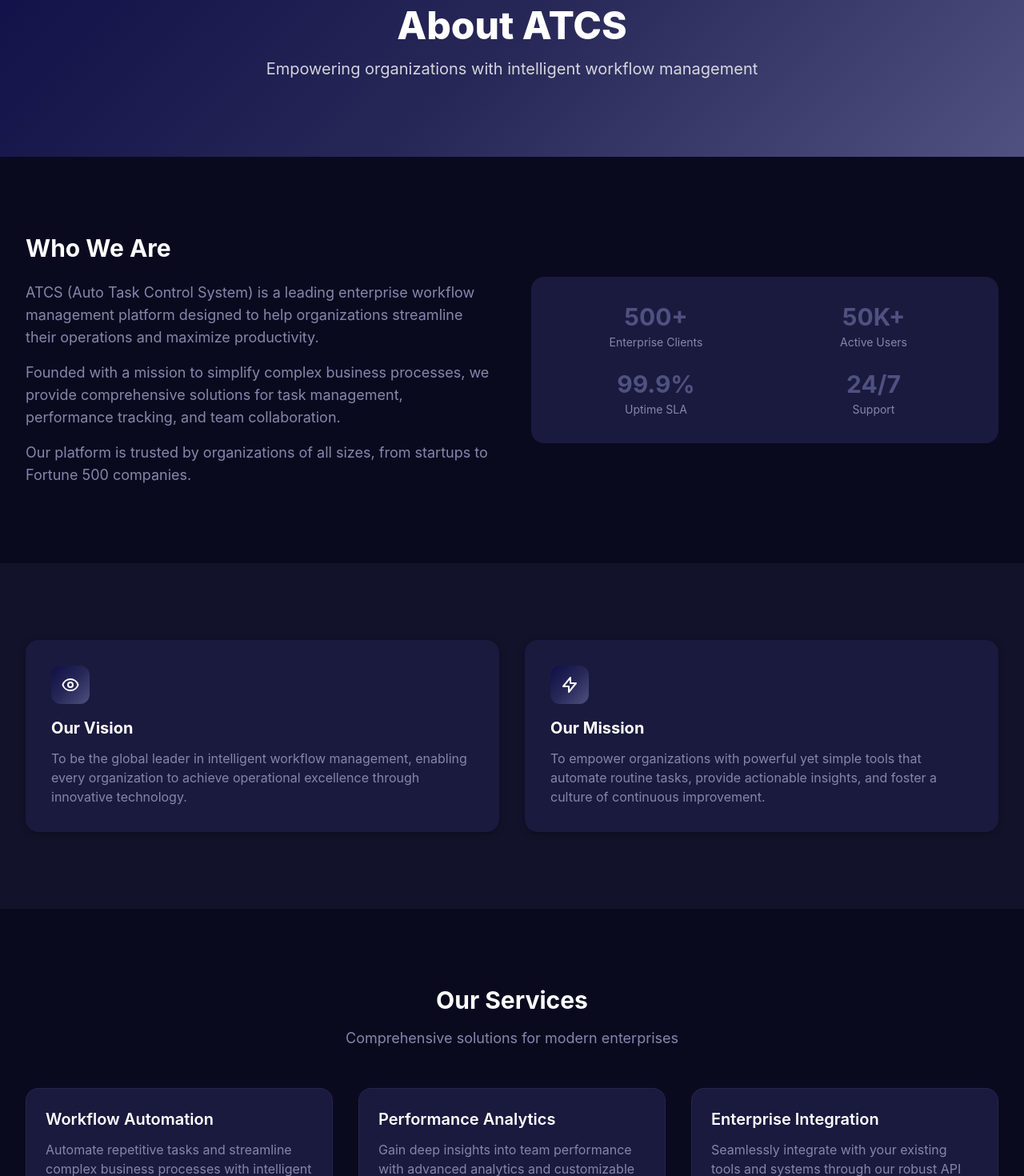
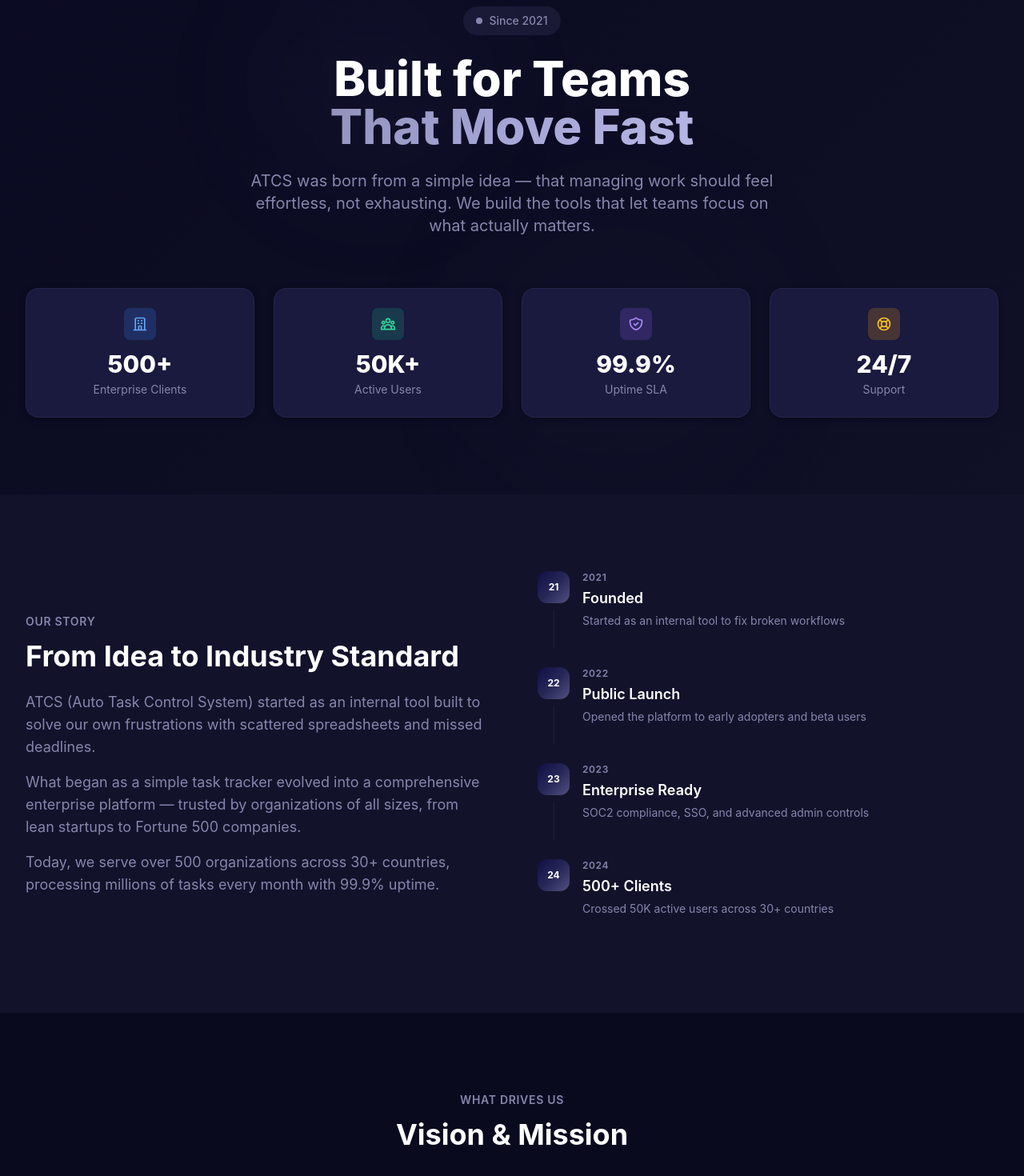
Before and after one commit to KingObioma/ATCS-UI-Prototype, a Next.js app: page /about in a window 1280 px wide. Shown: the part 120-1590 px from the top of the page at 80% size. Built offline with nearby package versions, Linux system fonts and the light colour scheme.

Commit message:
Initial commit  ATCS demo site

```diff
--- a/src/app/about/page.tsx
+++ b/src/app/about/page.tsx
@@ -10,78 +10,161 @@ export default function AboutPage() {
       <PublicNavbar />
 
       {/* Hero Section */}
-      <section className="pt-24 pb-16 lg:pt-32 lg:pb-24 gradient-brand">
-        <div className="max-w-7xl mx-auto px-4 sm:px-6 lg:px-8 text-center">
-          <h1 className="text-4xl sm:text-5xl font-extrabold text-white">
-            About ATCS
-          </h1>
-          <p className="mt-4 text-xl text-white/80 max-w-2xl mx-auto">
-            Empowering organizations with intelligent workflow management
-          </p>
+      <section className="relative pt-24 pb-16 lg:pt-32 lg:pb-24 overflow-hidden">
+        {/* Background decorations */}
+        <div className="absolute inset-0 gradient-brand opacity-[0.03] dark:opacity-[0.08]" />
+        <div className="absolute top-20 left-1/4 w-72 h-72 bg-brand-accent/10 dark:bg-brand-accent/5 rounded-full blur-3xl" />
+        <div className="absolute bottom-0 right-1/4 w-96 h-96 bg-brand-secondary/10 dark:bg-brand-secondary/5 rounded-full blur-3xl" />
+
+        <div className="relative max-w-7xl mx-auto px-4 sm:px-6 lg:px-8">
+          <div className="max-w-3xl mx-auto text-center">
+            <div className="inline-flex items-center gap-2 px-4 py-2 rounded-full bg-brand-accent/10 dark:bg-brand-accent/20 mb-6">
+              <span className="w-2 h-2 bg-brand-accent dark:bg-brand-muted rounded-full" />
+              <span className="text-sm font-medium text-brand-secondary dark:text-brand-muted">Since 2021</span>
+            </div>
+            <h1 className="text-4xl sm:text-5xl lg:text-6xl font-extrabold text-brand-primary dark:text-white leading-tight">
+              Built for Teams
+              <span className="block gradient-text">That Move Fast</span>
+            </h1>
+            <p className="mt-6 text-lg sm:text-xl text-brand-muted max-w-2xl mx-auto">
+              ATCS was born from a simple idea — that managing work should feel effortless, not exhausting. We build the tools that let teams focus on what actually matters.
+            </p>
+          </div>
+
+          {/* Stats row */}
+          <div className="mt-16 grid grid-cols-2 lg:grid-cols-4 gap-4 sm:gap-6">
+            {[
+              {
+                value: '500+',
+                label: 'Enterprise Clients',
+                icon: (
+                  <svg className="w-5 h-5" fill="none" stroke="currentColor" viewBox="0 0 24 24">
+                    <path strokeLinecap="round" strokeLinejoin="round" strokeWidth={2} d="M19 21V5a2 2 0 00-2-2H7a2 2 0 00-2 2v16m14 0h2m-2 0h-5m-9 0H3m2 0h5M9 7h1m-1 4h1m4-4h1m-1 4h1m-5 10v-5a1 1 0 011-1h2a1 1 0 011 1v5m-4 0h4" />
+                  </svg>
+                ),
+                color: 'bg-blue-100 dark:bg-blue-500/20 text-blue-600 dark:text-blue-400',
+              },
+              {
+                value: '50K+',
+                label: 'Active Users',
+                icon: (
+                  <svg className="w-5 h-5" fill="none" stroke="currentColor" viewBox="0 0 24 24">
+                    <path strokeLinecap="round" strokeLinejoin="round" strokeWidth={2} d="M17 20h5v-2a3 3 0 00-5.356-1.857M17 20H7m10 0v-2c0-.656-.126-1.283-.356-1.857M7 20H2v-2a3 3 0 015.356-1.857M7 20v-2c0-.656.126-1.283.356-1.857m0 0a5.002 5.002 0 019.288 0M15 7a3 3 0 11-6 0 3 3 0 016 0zm6 3a2 2 0 11-4 0 2 2 0 014 0zM7 10a2 2 0 11-4 0 2 2 0 014 0z" />
+                  </svg>
+                ),
+                color: 'bg-emerald-100 dark:bg-emerald-500/20 text-emerald-600 dark:text-emerald-400',
+              },
+              {
+                value: '99.9%',
+                label: 'Uptime SLA',
+                icon: (
+                  <svg className="w-5 h-5" fill="none" stroke="currentColor" viewBox="0 0 24 24">
+                    <path strokeLinecap="round" strokeLinejoin="round" strokeWidth={2} d="M9 12l2 2 4-4m5.618-4.016A11.955 11.955 0 0112 2.944a11.955 11.955 0 01-8.618 3.04A12.02 12.02 0 003 9c0 5.591 3.824 10.29 9 11.622 5.176-1.332 9-6.03 9-11.622 0-1.042-.133-2.052-.382-3.016z" />
+                  </svg>
+                ),
+                color: 'bg-violet-100 dark:bg-violet-500/20 text-violet-600 dark:text-violet-400',
+              },
+              {
+                value: '24/7',
+                label: 'Support',
+                icon: (
+                  <svg className="w-5 h-5" fill="none" stroke="currentColor" viewBox="0 0 24 24">
+                    <path strokeLinecap="round" strokeLinejoin="round" strokeWidth={2} d="M18.364 5.636l-3.536 3.536m0 5.656l3.536 3.536M9.172 9.172L5.636 5.636m3.536 9.192l-3.536 3.536M21 12a9 9 0 11-18 0 9 9 0 0118 0zm-5 0a4 4 0 11-8 0 4 4 0 018 0z" />
+                  </svg>
+                ),
+                color: 'bg-amber-100 dark:bg-amber-500/20 text-amber-600 dark:text-amber-400',
+              },
+            ].map((stat, i) => (
+              <div
+                key={i}
+                className="bg-white dark:bg-dark-card rounded-2xl p-5 sm:p-6 shadow-card dark:shadow-card-dark border border-brand-muted/10 dark:border-brand-accent/20 text-center"
+              >
+                <div className={`w-10 h-10 ${stat.color} rounded-lg mx-auto mb-3 flex items-center justify-center`}>
+                  {stat.icon}
+                </div>
+                <p className="text-2xl sm:text-3xl font-extrabold text-brand-primary dark:text-white">{stat.value}</p>
+                <p className="text-sm text-brand-muted mt-1">{stat.label}</p>
+              </div>
+            ))}
+          </div>
         </div>
       </section>
 
-      {/* Company Overview */}
-      <section className="py-16 lg:py-24">
+      {/* Story Section */}
+      <section className="py-16 lg:py-24 bg-light-bg dark:bg-dark-surface">
         <div className="max-w-7xl mx-auto px-4 sm:px-6 lg:px-8">
-          <div className="grid lg:grid-cols-2 gap-12 items-center">
+          <div className="grid lg:grid-cols-2 gap-12 lg:gap-16 items-center">
             <div>
-              <h2 className="text-3xl font-bold text-brand-primary dark:text-white mb-6">
-                Who We Are
+              <span className="text-sm font-semibold text-brand-accent dark:text-brand-muted uppercase tracking-wider">Our Story</span>
+              <h2 className="text-3xl sm:text-4xl font-bold text-brand-primary dark:text-white mt-3 mb-6">
+                From Idea to Industry Standard
               </h2>
               <p className="text-lg text-brand-muted mb-4">
-                ATCS (Auto Task Control System) is a leading enterprise workflow management platform designed to help organizations streamline their operations and maximize productivity.
+                ATCS (Auto Task Control System) started as an internal tool built to solve our own frustrations with scattered spreadsheets and missed deadlines.
               </p>
               <p className="text-lg text-brand-muted mb-4">
-                Founded with a mission to simplify complex business processes, we provide comprehensive solutions for task management, performance tracking, and team collaboration.
+                What began as a simple task tracker evolved into a comprehensive enterprise platform — trusted by organizations of all sizes, from lean startups to Fortune 500 companies.
               </p>
               <p className="text-lg text-brand-muted">
-                Our platform is trusted by organizations of all sizes, from startups to Fortune 500 companies.
+                Today, we serve over 500 organizations across 30+ countries, processing millions of tasks every month with 99.9% uptime.
               </p>
             </div>
-            <div className="bg-light-bg dark:bg-dark-card rounded-2xl p-8">
-              <div className="grid grid-cols-2 gap-6">
-                {[
-                  { value: '500+', label: 'Enterprise Clients' },
-                  { value: '50K+', label: 'Active Users' },
-                  { value: '99.9%', label: 'Uptime SLA' },
-                  { value: '24/7', label: 'Support' },
-                ].map((stat, i) => (
-                  <div key={i} className="text-center">
-                    <p className="text-3xl font-bold text-brand-secondary dark:text-brand-accent">{stat.value}</p>
-                    <p className="text-sm text-brand-muted mt-1">{stat.label}</p>
+
+            {/* Visual timeline */}
+            <div className="space-y-6">
+              {[
+                { year: '2021', title: 'Founded', desc: 'Started as an internal tool to fix broken workflows' },
+                { year: '2022', title: 'Public Launch', desc: 'Opened the platform to early adopters and beta users' },
+                { year: '2023', title: 'Enterprise Ready', desc: 'SOC2 compliance, SSO, and advanced admin controls' },
+                { year: '2024', title: '500+ Clients', desc: 'Crossed 50K active users across 30+ countries' },
+              ].map((item, i) => (
+                <div key={i} className="flex gap-4">
+                  <div className="flex flex-col items-center">
+                    <div className="w-10 h-10 gradient-brand rounded-xl flex items-center justify-center flex-shrink-0">
+                      <span className="text-white font-bold text-xs">{item.year.slice(2)}</span>
+                    </div>
+                    {i < 3 && <div className="w-px h-full bg-brand-muted/20 dark:bg-brand-accent/20 mt-2" />}
                   </div>
-                ))}
-              </div>
+                  <div className="pb-6">
+                    <p className="text-xs font-semibold text-brand-accent dark:text-brand-muted uppercase tracking-wider">{item.year}</p>
+                    <h3 className="text-lg font-semibold text-brand-primary dark:text-white mt-1">{item.title}</h3>
+                    <p className="text-sm text-brand-muted mt-1">{item.desc}</p>
+                  </div>
+                </div>
+              ))}
             </div>
           </div>
         </div>
       </section>
 
       {/* Vision & Mission */}
-      <section className="py-16 lg:py-24 bg-light-bg dark:bg-dark-surface">
+      <section className="py-16 lg:py-24">
         <div className="max-w-7xl mx-auto px-4 sm:px-6 lg:px-8">
+          <div className="text-center mb-12">
+            <span className="text-sm font-semibold text-brand-accent dark:text-brand-muted uppercase tracking-wider">What Drives Us</span>
+            <h2 className="text-3xl sm:text-4xl font-bold text-brand-primary dark:text-white mt-3">Vision & Mission</h2>
+          </div>
           <div className="grid md:grid-cols-2 gap-8">
-            <div className="bg-white dark:bg-dark-card rounded-2xl p-8 shadow-card dark:shadow-card-dark">
-              <div className="w-12 h-12 gradient-brand rounded-xl flex items-center justify-center mb-4">
-                <svg className="w-6 h-6 text-white" fill="none" stroke="currentColor" viewBox="0 0 24 24">
+            <div className="bg-light-bg dark:bg-dark-card rounded-2xl p-8 border border-brand-muted/10 dark:border-brand-accent/20">
+              <div className="w-12 h-12 bg-blue-100 dark:bg-blue-500/20 rounded-xl flex items-center justify-center mb-5">
+                <svg className="w-6 h-6 text-blue-600 dark:text-blue-400" fill="none" stroke="currentColor" viewBox="0 0 24 24">
                   <path strokeLinecap="round" strokeLinejoin="round" strokeWidth={2} d="M15 12a3 3 0 11-6 0 3 3 0 016 0z" />
                   <path strokeLinecap="round" strokeLinejoin="round" strokeWidth={2} d="M2.458 12C3.732 7.943 7.523 5 12 5c4.478 0 8.268 2.943 9.542 7-1.274 4.057-5.064 7-9.542 7-4.477 0-8.268-2.943-9.542-7z" />
                 </svg>
               </div>
               <h3 className="text-xl font-bold text-brand-primary dark:text-white mb-3">Our Vision</h3>
-              <p className="text-brand-muted">
+              <p className="text-brand-muted leading-relaxed">
                 To be the global leader in intelligent workflow management, enabling every organization to achieve operational excellence through innovative technology.
               </p>
             </div>
-            <div className="bg-white dark:bg-dark-card rounded-2xl p-8 shadow-card dark:shadow-card-dark">
-              <div className="w-12 h-12 gradient-brand rounded-xl flex items-center justify-center mb-4">
-                <svg className="w-6 h-6 text-white" fill="none" stroke="currentColor" viewBox="0 0 24 24">
+            <div className="bg-light-bg dark:bg-dark-card rounded-2xl p-8 border border-brand-muted/10 dark:border-brand-accent/20">
+              <div className="w-12 h-12 bg-amber-100 dark:bg-amber-500/20 rounded-xl flex items-center justify-center mb-5">
+                <svg className="w-6 h-6 text-amber-600 dark:text-amber-400" fill="none" stroke="currentColor" viewBox="0 0 24 24">
                   <path strokeLinecap="round" strokeLinejoin="round" strokeWidth={2} d="M13 10V3L4 14h7v7l9-11h-7z" />
                 </svg>
               </div>
               <h3 className="text-xl font-bold text-brand-primary dark:text-white mb-3">Our Mission</h3>
-              <p className="text-brand-muted">
+              <p className="text-brand-muted leading-relaxed">
                 To empower organizations with powerful yet simple tools that automate routine tasks, provide actionable insights, and foster a culture of continuous improvement.
               </p>
             </div>
@@ -90,30 +173,52 @@ export default function AboutPage() {
       </section>
 
       {/* Services */}
-      <section className="py-16 lg:py-24">
+      <section className="py-16 lg:py-24 bg-light-bg dark:bg-dark-surface">
         <div className="max-w-7xl mx-auto px-4 sm:px-6 lg:px-8">
           <div className="text-center mb-12">
-            <h2 className="text-3xl font-bold text-brand-primary dark:text-white">Our Services</h2>
-            <p className="mt-4 text-lg text-brand-muted">Comprehensive solutions for modern enterprises</p>
+            <span className="text-sm font-semibold text-brand-accent dark:text-brand-muted uppercase tracking-wider">What We Offer</span>
+            <h2 className="text-3xl sm:text-4xl font-bold text-brand-primary dark:text-white mt-3">Our Services</h2>
+            <p className="mt-4 text-lg text-brand-muted max-w-2xl mx-auto">Comprehensive solutions for modern enterprises</p>
           </div>
           <div className="grid md:grid-cols-3 gap-8">
             {[
               {
                 title: 'Workflow Automation',
                 description: 'Automate repetitive tasks and streamline complex business processes with intelligent workflows.',
+                icon: (
+                  <svg className="w-6 h-6" fill="none" stroke="currentColor" viewBox="0 0 24 24">
+                    <path strokeLinecap="round" strokeLinejoin="round" strokeWidth={2} d="M4 4v5h.582m15.356 2A8.001 8.001 0 004.582 9m0 0H9m11 11v-5h-.581m0 0a8.003 8.003 0 01-15.357-2m15.357 2H15" />
+                  </svg>
+                ),
+                color: 'bg-emerald-100 dark:bg-emerald-500/20 text-emerald-600 dark:text-emerald-400',
               },
               {
                 title: 'Performance Analytics',
                 description: 'Gain deep insights into team performance with advanced analytics and customizable dashboards.',
+                icon: (
+                  <svg className="w-6 h-6" fill="none" stroke="currentColor" viewBox="0 0 24 24">
+                    <path strokeLinecap="round" strokeLinejoin="round" strokeWidth={2} d="M9 19v-6a2 2 0 00-2-2H5a2 2 0 00-2 2v6a2 2 0 002 2h2a2 2 0 002-2zm0 0V9a2 2 0 012-2h2a2 2 0 012 2v10m-6 0a2 2 0 002 2h2a2 2 0 002-2m0 0V5a2 2 0 012-2h2a2 2 0 012 2v14a2 2 0 01-2 2h-2a2 2 0 01-2-2z" />
+                  </svg>
+                ),
+                color: 'bg-blue-100 dark:bg-blue-500/20 text-blue-600 dark:text-blue-400',
               },
               {
                 title: 'Enterprise Integration',
                 description: 'Seamlessly integrate with your existing tools and systems through our robust API platform.',
+                icon: (
+                  <svg className="w-6 h-6" fill="none" stroke="currentColor" viewBox="0 0 24 24">
+                    <path strokeLinecap="round" strokeLinejoin="round" strokeWidth={2} d="M11 4a2 2 0 114 0v1a1 1 0 001 1h3a1 1 0 011 1v3a1 1 0 01-1 1h-1a2 2 0 100 4h1a1 1 0 011 1v3a1 1 0 01-1 1h-3a1 1 0 01-1-1v-1a2 2 0 10-4 0v1a1 1 0 01-1 1H7a1 1 0 01-1-1v-3a1 1 0 00-1-1H4a2 2 0 110-4h1a1 1 0 001-1V7a1 1 0 011-1h3a1 1 0 001-1V4z" />
+                  </svg>
+                ),
+                color: 'bg-violet-100 dark:bg-violet-500/20 text-violet-600 dark:text-violet-400',
               },
             ].map((service, i) => (
-              <div key={i} className="bg-light-bg dark:bg-dark-card rounded-2xl p-6 border border-brand-muted/10 dark:border-brand-accent/20">
+              <div key={i} className="bg-white dark:bg-dark-card rounded-2xl p-6 shadow-card dark:shadow-card-dark border border-brand-muted/10 dark:border-brand-accent/20 hover:shadow-card-hover transition-all duration-300">
+                <div className={`w-12 h-12 ${service.color} rounded-xl flex items-center justify-center mb-4`}>
+                  {service.icon}
+                </div>
                 <h3 className="text-xl font-semibold text-brand-primary dark:text-white mb-3">{service.title}</h3>
-                <p className="text-brand-muted">{service.description}</p>
+                <p className="text-brand-muted leading-relaxed">{service.description}</p>
               </div>
             ))}
           </div>
@@ -124,7 +229,7 @@ export default function AboutPage() {
       <footer className="py-12 border-t border-brand-muted/10 dark:border-brand-accent/20">
         <div className="max-w-7xl mx-auto px-4 sm:px-6 lg:px-8 text-center">
           <p className="text-brand-muted text-sm">
-            © 2024 ATCS. All rights reserved.
+            &copy; 2024 ATCS. All rights reserved.
           </p>
         </div>
       </footer>
```
Also changed, not shown: src/components/layout/Navbar.tsx (+20 -6 lines).
